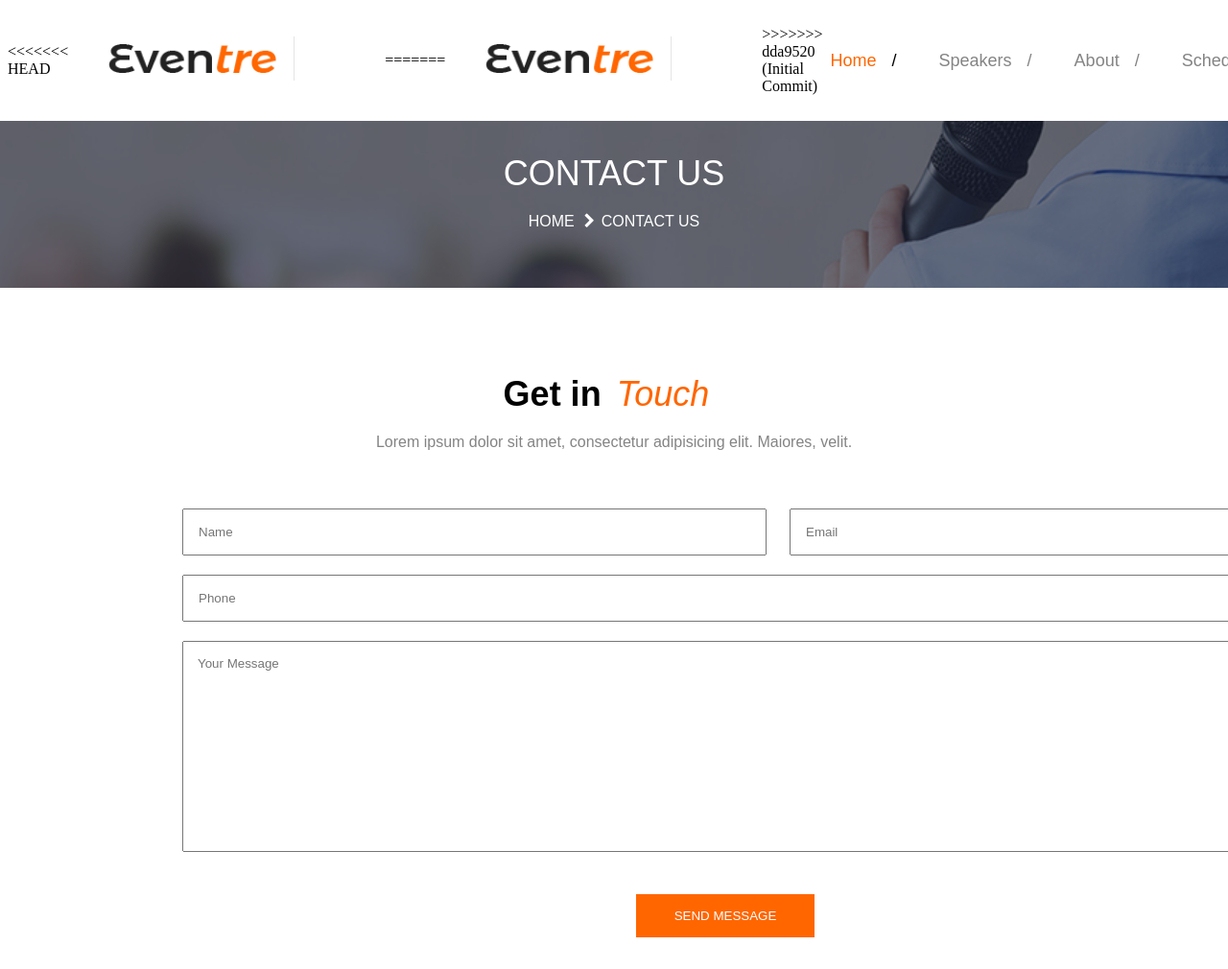
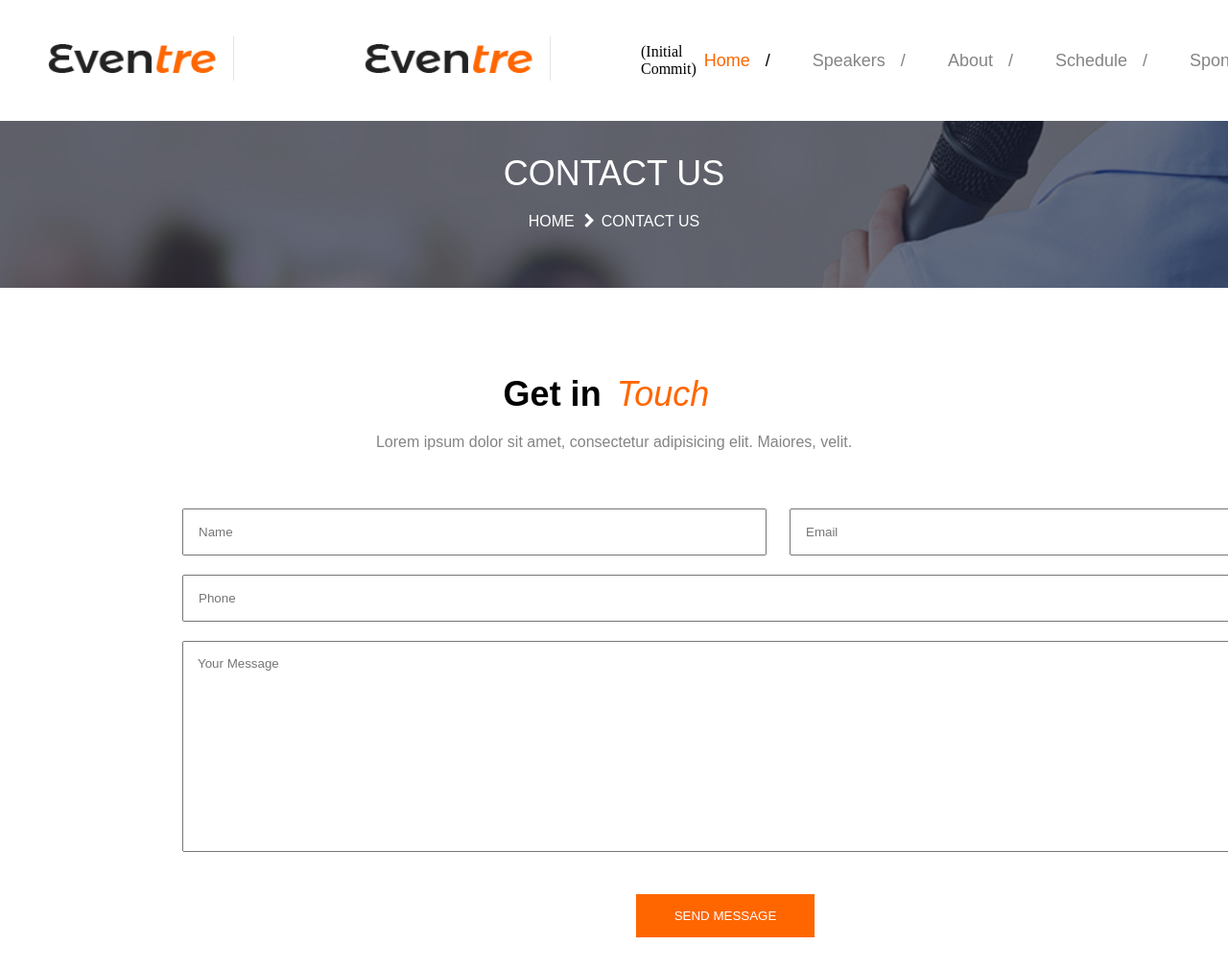
Before and after one commit to shivambro123/Eventre_Project, a plain HTML site: page Contactuspage.html in a window 1280 px wide. Shown: the top 1010 px of the page at 96% size. Drawn offline with nearby package versions, Linux system fonts and the light colour scheme.

Commit message:
navbar changes

```diff
--- a/Contactuspage.html
+++ b/Contactuspage.html
@@ -16,11 +16,8 @@
 
 
             <ul class="navbar">
-<<<<<<< HEAD
                 <li><a class="first" href="index.html"><img class="logo" src="logo.png" height="30" width="175"></a></li>
-=======
-                <li><a class="first" href="project.html"><img class="logo" src="logo.png" height="30" width="175"></a></li>
->>>>>>> dda9520 (Initial Commit)
+                <li><a class="first" href="project.html"><img class="logo" src="logo.png" height="30" width="175"></a></li> (Initial Commit)
                 <li><a href="project.html" class="colorhome">Home<span class="one">/</span></a></li>
                 <li><a href="speakerpage.html">Speakers<span>/</span></a></li>
                 <li><a href="aboutuspage.html">About<span>/</span></a></li>
--- a/contactuspage.css
+++ b/contactuspage.css
@@ -15,7 +15,6 @@ nav {
     border-right: 2px solid #e5e5e5;
     width: 100%;
     position: fixed;
-
     z-index: 3;
     background-color: white;
 }
@@ -261,8 +260,6 @@ font-size: 16px;
 margin-bottom: 20px;
 color: #848484;
 font-family: "Montserrat", sans-serif;
-
-
 
 }
 .touch{
```
